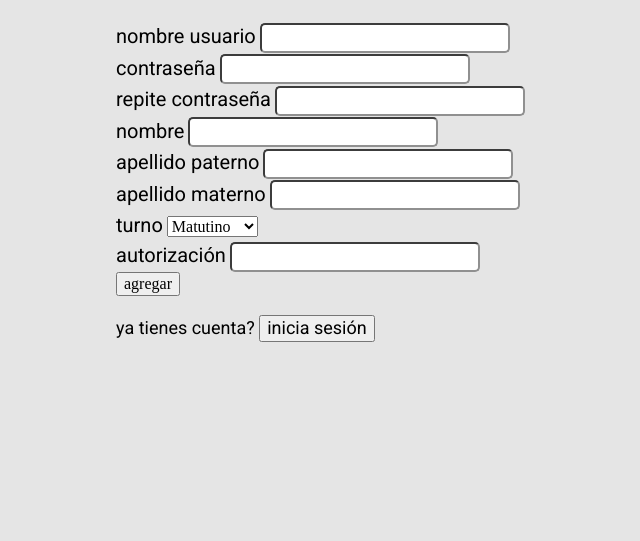
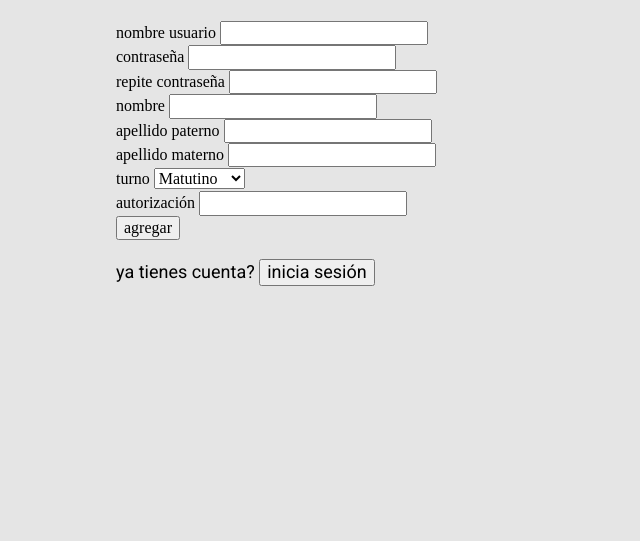
Before and after one commit to TheMainMethod/siv-lf, a PHP site: page /signup.php in a window 1280 px wide. Shown: the part 259-800 px from the top of the page, without its empty margins (24-664 px from the left). Run offline with PHP 8.4, Linux system fonts and the light colour scheme.

Commit message:
Revert "estilos al registro"
This reverts commit 264677328e9c453a5daa969e418fa78388e399dd.

```diff
--- a/siv-lf/css/estilos.css
+++ b/siv-lf/css/estilos.css
@@ -62,18 +62,6 @@ img {
     margin: 1rem 0;
     text-transform: capitalize;
 }
-
-.campo {
-    width: 25rem;
-    height: 3rem;
-    border-color: #909090;
-    background: #fff;
-    border-radius: .5rem;
-    padding: 0 0 0 1rem;
-    font-family: var(--fuentePrincipal);
-}
-
-
 /* inicio de sesión */
 
 .inicio-de-sesion {
@@ -101,7 +89,7 @@ img {
     flex-direction: column;
 }
 
-.inicio-de-sesion__campo__texto, .formulario__texto {
+.inicio-de-sesion__campo__texto {
     font-family: var(--fuentePrincipal);
     font-size: 2rem;
 }
--- a/siv-lf/signup.php
+++ b/siv-lf/signup.php
@@ -31,48 +31,48 @@ if(isset($_SESSION["loggedin"]) && $_SESSION["loggedin"] === true)
     <div class="wrapper contenedor">
         <p class="titulo-principal">nuevo empleado</p>
 
-        <form id="signupform" class="formulario">
+        <form id="signupform">
             <div class="form-group">
-                <label class="formulario__texto">nombre usuario</label>
-                <input type="text" name="username" class="campo">
-                <span id="username_err"></span>
+                <label class="">nombre usuario</label>
+                <input type="text" name="username" class="">
+                <label class="" id="username_err"></label>
             </div>
             <div class="form-group">
-                <label class="formulario__texto">contraseña</label>
-                <input type="password" name="password" class="campo">
-                <span id="password_err"></span>
+                <label class="">contraseña</label>
+                <input type="password" name="password" class="">
+                <label class="" id="password_err"></label>
             </div>
             <div class="form-group">
-                <label class="formulario__texto">repite contraseña</label>
-                <input type="password" name="confirm_password" class="campo">
-                <span id="confirm_password_err"></span>
+                <label class="">repite contraseña</label>
+                <input type="password" name="confirm_password" class="">
+                <label class="" id="confirm_password_err"></label>
             </div>
             <div class="form-group">
-                <label class="formulario__texto">nombre</label>
-                <input type="text" name="name" class="campo">
-                <span id="name_err"></span>
+                <label class="">nombre</label>
+                <input type="text" name="name" class="">
+                <label class="" id="name_err"></label>
             </div>
             <div class="form-group">
-                <label class="formulario__texto">apellido paterno</label>
-                <input type="text" name="last_name" class="campo">
-                <span id="last_name_err"></span>
+                <label class="">apellido paterno</label>
+                <input type="text" name="last_name" class="">
+                <label class="" id="last_name_err"></label>
             </div>
             <div class="form-group">
-                <label class="formulario__texto">apellido materno</label>
-                <input type="text" name="mid_name" class="campo">
-                <span id="mid_name_err"></span>
+                <label class="">apellido materno</label>
+                <input type="text" name="mid_name" class="">
+                <label class="" id="mid_name_err"></label>
             </div>
             <div class="form-group">
-                <label class="formulario__texto">turno</label>
+                <label class="">turno</label>
                 <select name="shift" class="">
                     <option value=1>Matutino</option>
                     <option value=0>Vespertino</option>
                 </select>
             </div>
             <div class="form-group">
-                <label class="formulario__texto">autorización</label>
-                <input type="password" name="owner_pass" class="campo">
-                <span id="owner_pass_err"></span>
+                <label class="">autorización</label>
+                <input type="password" name="owner_pass" class="">
+                <label class="" id="owner_pass_err"></label>
             </div>
             <div>
                 <input type="submit" class="" value="agregar">
```
